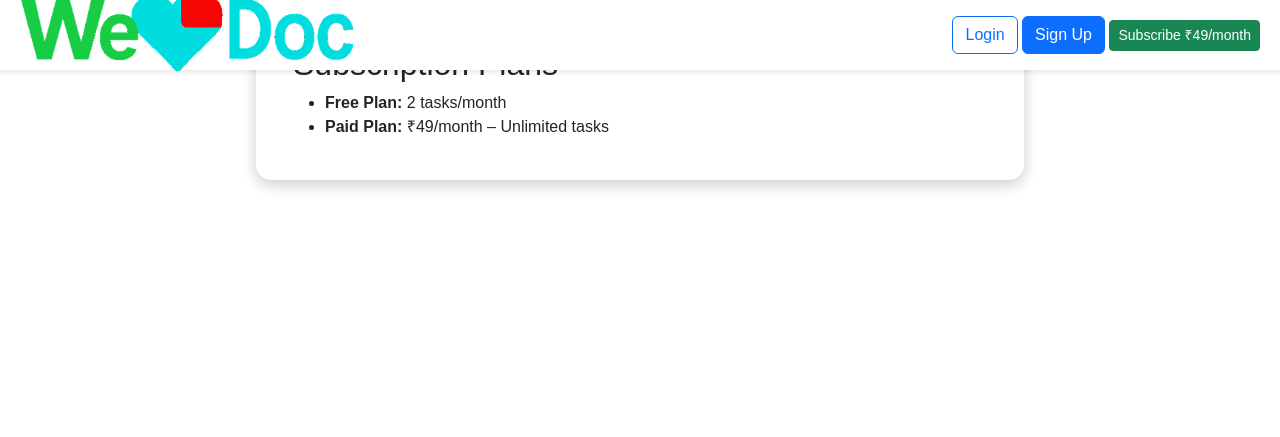
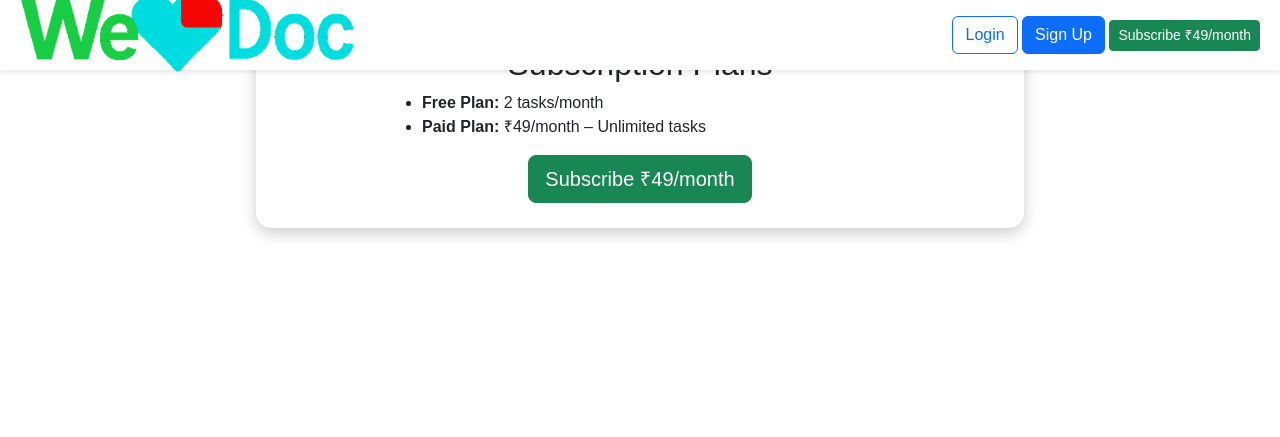
Before and after one commit to ajaysinghrajput9370/WeLoveDoc, a Flask app: template templates/plans.html in a window 1280 px wide. Shown: the top 437 px of the page. Run offline with Flask 3, Linux system fonts and the light colour scheme; the template is opened without the code that fills it, so the values that code supplies are empty.

Commit message:
Update plan.html

```diff
--- a/templates/plans.html
+++ b/templates/plans.html
@@ -1,10 +1,13 @@
 {% extends "base.html" %}
 {% block content %}
-<div class="container">
-  <h2>Subscription Plans</h2>
-  <ul>
-    <li><b>Free Plan:</b> 2 tasks/month</li>
-    <li><b>Paid Plan:</b> ₹49/month – Unlimited tasks</li>
-  </ul>
+<div style="max-width:500px;margin:auto;">
+    <h2 class="text-center">Subscription Plans</h2>
+    <ul>
+        <li><b>Free Plan:</b> 2 tasks/month</li>
+        <li><b>Paid Plan:</b> ₹49/month – Unlimited tasks</li>
+    </ul>
+    <div class="text-center mt-3">
+        <a href="https://rzp.io/rzp/rCYKl98" class="btn btn-success btn-lg">Subscribe ₹49/month</a>
+    </div>
 </div>
 {% endblock %}
```
